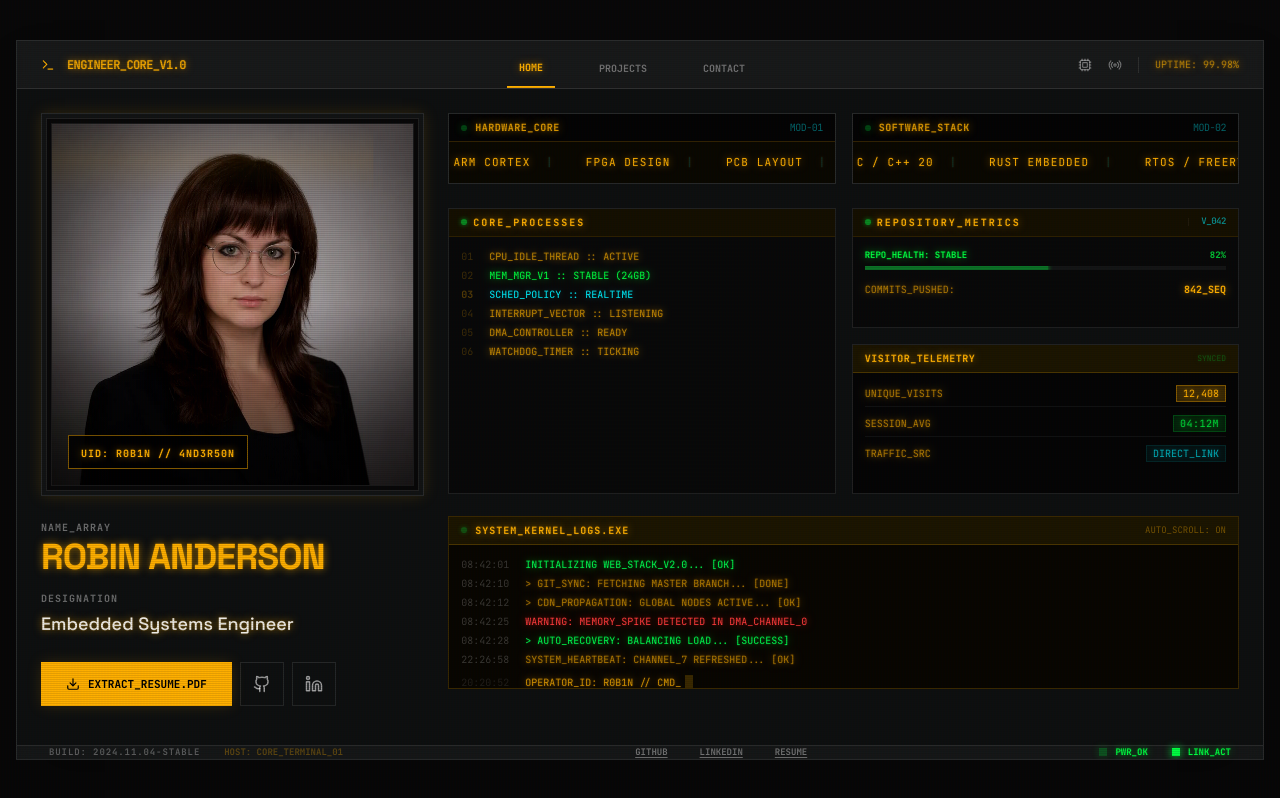
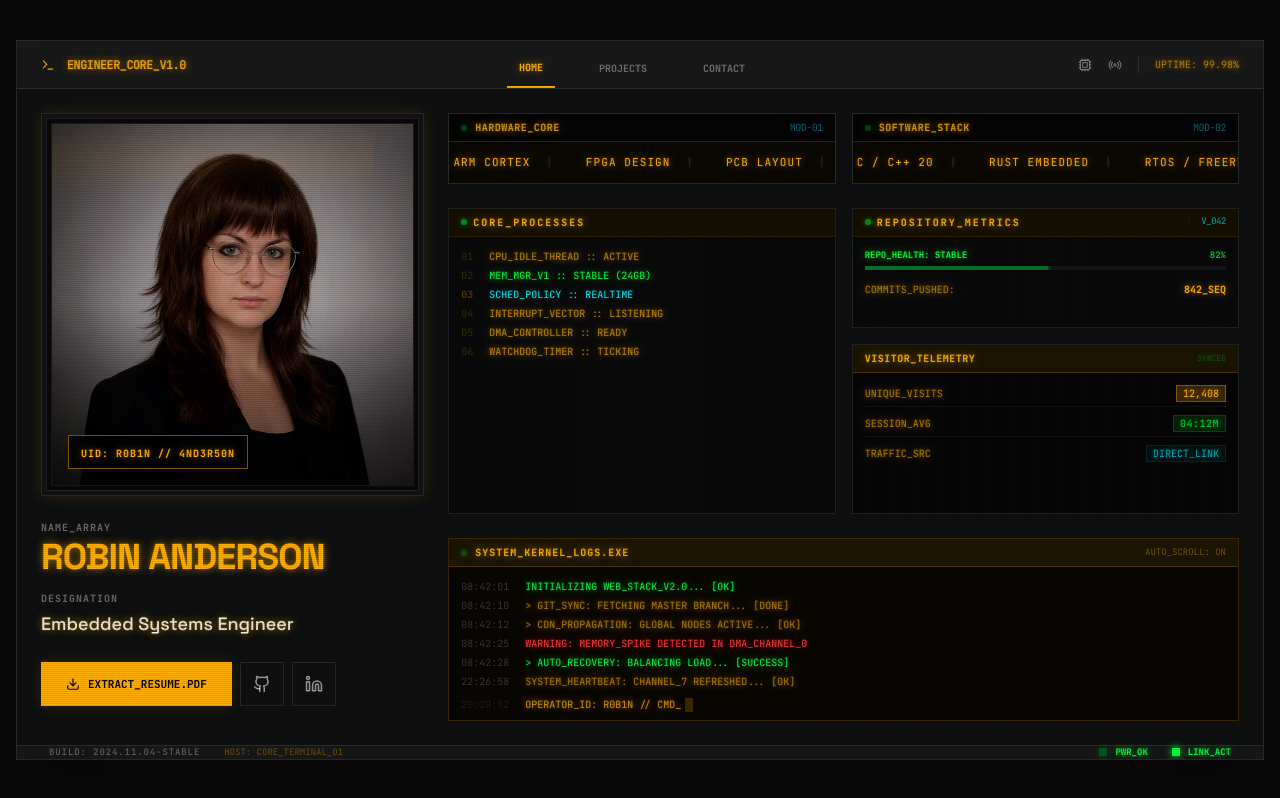
Before and after one commit to VioletTides/VioletTides.github.io, a React (Vite) app: page / in a window 1280 px wide. Built offline with nearby package versions, Linux system fonts and the light colour scheme.

Commit message:
refine app links and spacing

```diff
--- a/src/App.tsx
+++ b/src/App.tsx
@@ -174,7 +174,7 @@ export default function App() {
                 </a>
                 <div className="flex gap-2 justify-center">
                   <a
-                    href="https://github.com/robin-anderson"
+                    href="https://github.com/VioletTides"
                     target="_blank"
                     rel="noopener noreferrer"
                     className="w-10 h-10 sm:w-11 sm:h-11 flex items-center justify-center border border-white/10 text-white/60 hover:border-amber-primary hover:text-amber-primary transition-all hover:bg-amber-primary/5 active:scale-95"
@@ -182,7 +182,7 @@ export default function App() {
                     <Github size={18} />
                   </a>
                   <a
-                    href="https://linkedin.com/in/robin-anderson"
+                    href="https://linkedin.com/in/robin34anderson"
                     target="_blank"
                     rel="noopener noreferrer"
                     className="w-10 h-10 sm:w-11 sm:h-11 flex items-center justify-center border border-white/10 text-white/60 hover:border-amber-primary hover:text-amber-primary transition-all hover:bg-amber-primary/5 active:scale-95"
@@ -195,7 +195,7 @@ export default function App() {
           </section>
 
           {/* Dynamic Content Modules */}
-          <section className="md:col-span-6 flex flex-col gap-6 min-h-0 relative order-2 pb-8">
+          <section className="md:col-span-6 flex flex-col gap-6 min-h-0 relative order-2">
             <AnimatePresence mode="wait">
               <motion.div
                 key={currentView}
@@ -219,13 +219,6 @@ export default function App() {
              <span className="text-[9px] text-white/30 tracking-widest font-bold uppercase">BUILD: 2024.11.04-STABLE</span>
              <span className="text-[9px] text-amber-primary/30 font-bold uppercase">HOST: CORE_TERMINAL_01</span>
           </div>
-
-          <div className="flex gap-6 md:gap-8">
-            <a href="https://github.com/robin-anderson" target="_blank" rel="noopener noreferrer" className="text-[9px] font-bold text-white/40 hover:text-amber-primary underline underline-offset-2 transition-colors">GITHUB</a>
-            <a href="https://linkedin.com/in/robin-anderson" target="_blank" rel="noopener noreferrer" className="text-[9px] font-bold text-white/40 hover:text-amber-primary underline underline-offset-2 transition-colors">LINKEDIN</a>
-            <a href={`${import.meta.env.BASE_URL}Robin-Anderson-Resume.pdf`} target="_blank" rel="noopener noreferrer" className="text-[9px] font-bold text-white/40 hover:text-amber-primary underline underline-offset-2 transition-colors">RESUME</a>
-          </div>
-
           <div className="flex gap-6">
             <div className="flex items-center gap-2">
               <div className="w-2 h-2 bg-vfd-green shadow-[0_0_8px_#00ff41] animate-pulse-live" />
```
